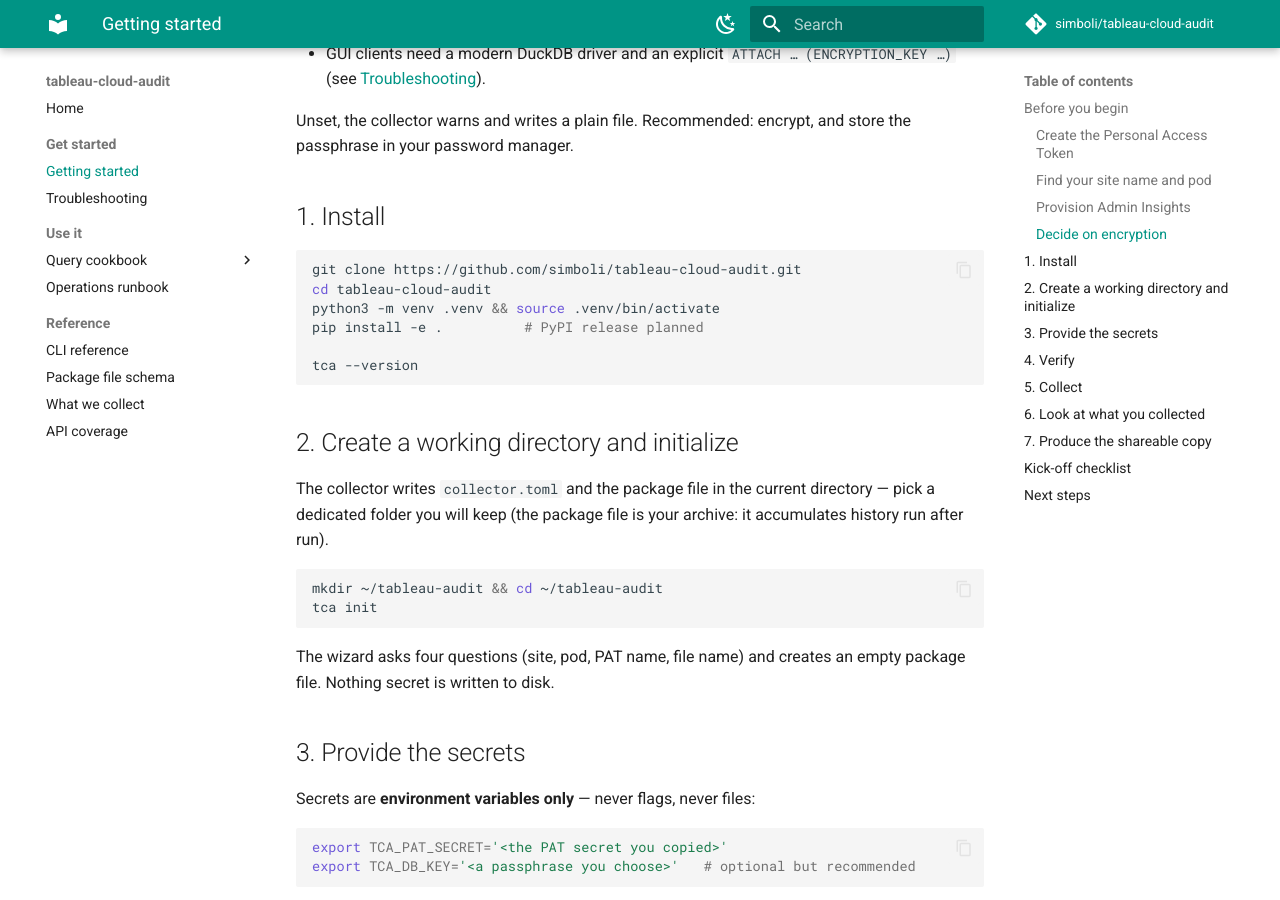
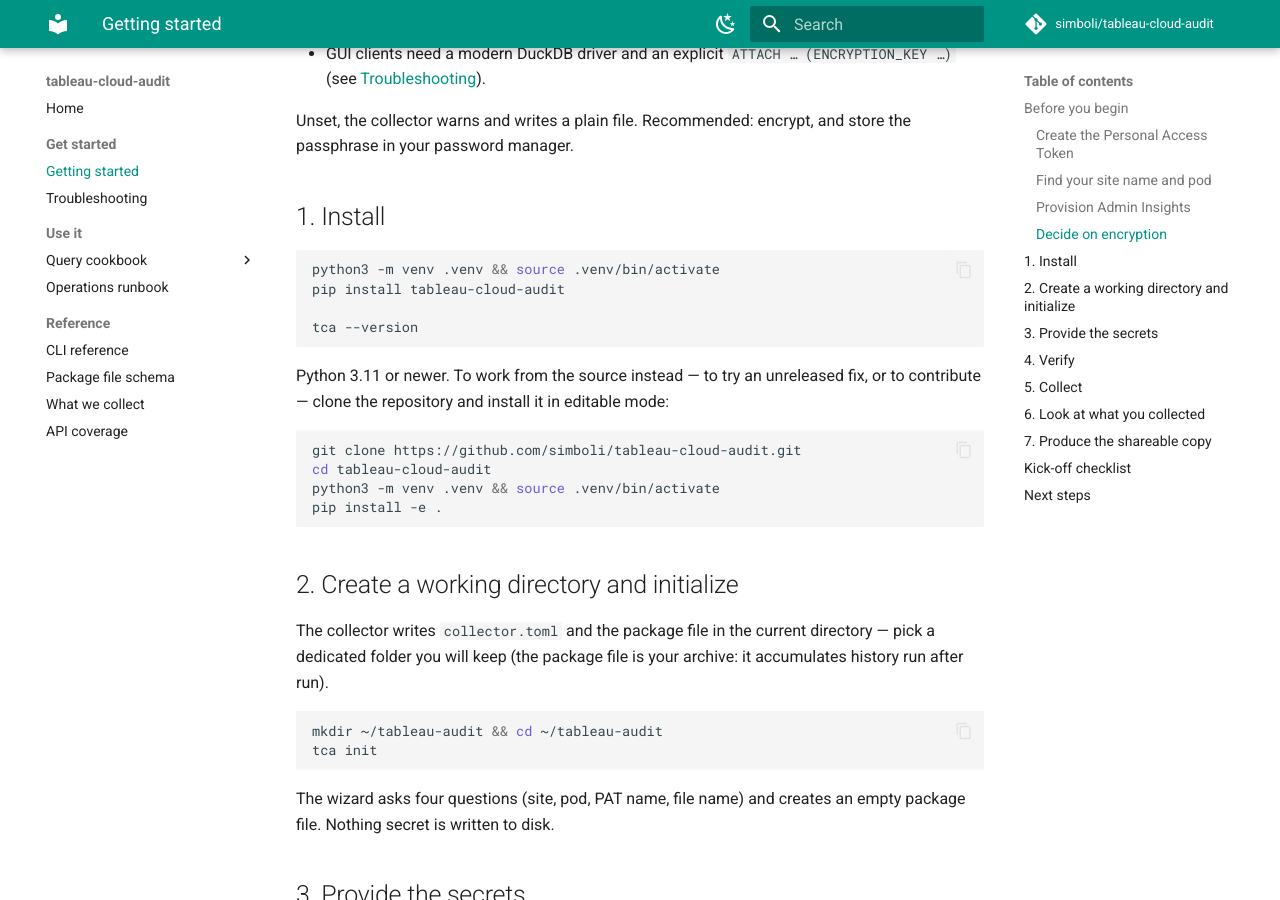
Before and after one commit to simboli/tableau-cloud-audit, an MkDocs documentation site: the page built from docs/getting-started.md, in a window 1280 px wide and 900 px high, scrolled down 2122 px. Built offline with MkDocs 1.6.1 and Material for MkDocs 9.7.7, drawn with Linux system fonts in a browser that asks for light colours; comment, search, counter and statistics services are not loaded.

Commit message:
chore(release): v0.2.0 — first PyPI release
Close the [Unreleased] changelog section, bump the version and switch the
install instructions from an editable clone to `pip install
tableau-cloud-audit`, ahead of the first publication to PyPI.

````diff
--- a/docs/getting-started.md
+++ b/docs/getting-started.md
@@ -90,12 +90,20 @@
 ## 1. Install
 
 ```bash
+python3 -m venv .venv && source .venv/bin/activate
+pip install tableau-cloud-audit
+
+tca --version
+```
+
+Python 3.11 or newer. To work from the source instead — to try an unreleased
+fix, or to contribute — clone the repository and install it in editable mode:
+
+```bash
 git clone https://github.com/simboli/tableau-cloud-audit.git
 cd tableau-cloud-audit
 python3 -m venv .venv && source .venv/bin/activate
-pip install -e .          # PyPI release planned
-
-tca --version
+pip install -e .
 ```
 
 ## 2. Create a working directory and initialize
--- a/pyproject.toml
+++ b/pyproject.toml
@@ -1,6 +1,6 @@
 [project]
 name = "tableau-cloud-audit"
-version = "0.1.0"
+version = "0.2.0"
 description = "Open-source collector for Tableau Cloud: your entire estate in one DuckDB file, pseudonymised by construction."
 readme = "README.md"
 license = "Apache-2.0"
--- a/src/tca/__init__.py
+++ b/src/tca/__init__.py
@@ -4,4 +4,4 @@
 single local DuckDB file, pseudonymised at write time.
 """
 
-__version__ = "0.1.0"
+__version__ = "0.2.0"
````
Also changed, not shown: CHANGELOG.md (+6 -1 lines), CLAUDE.md (+10 -7 lines), README.md (+3 -2 lines), docs/index.md (+1 -1 lines).
